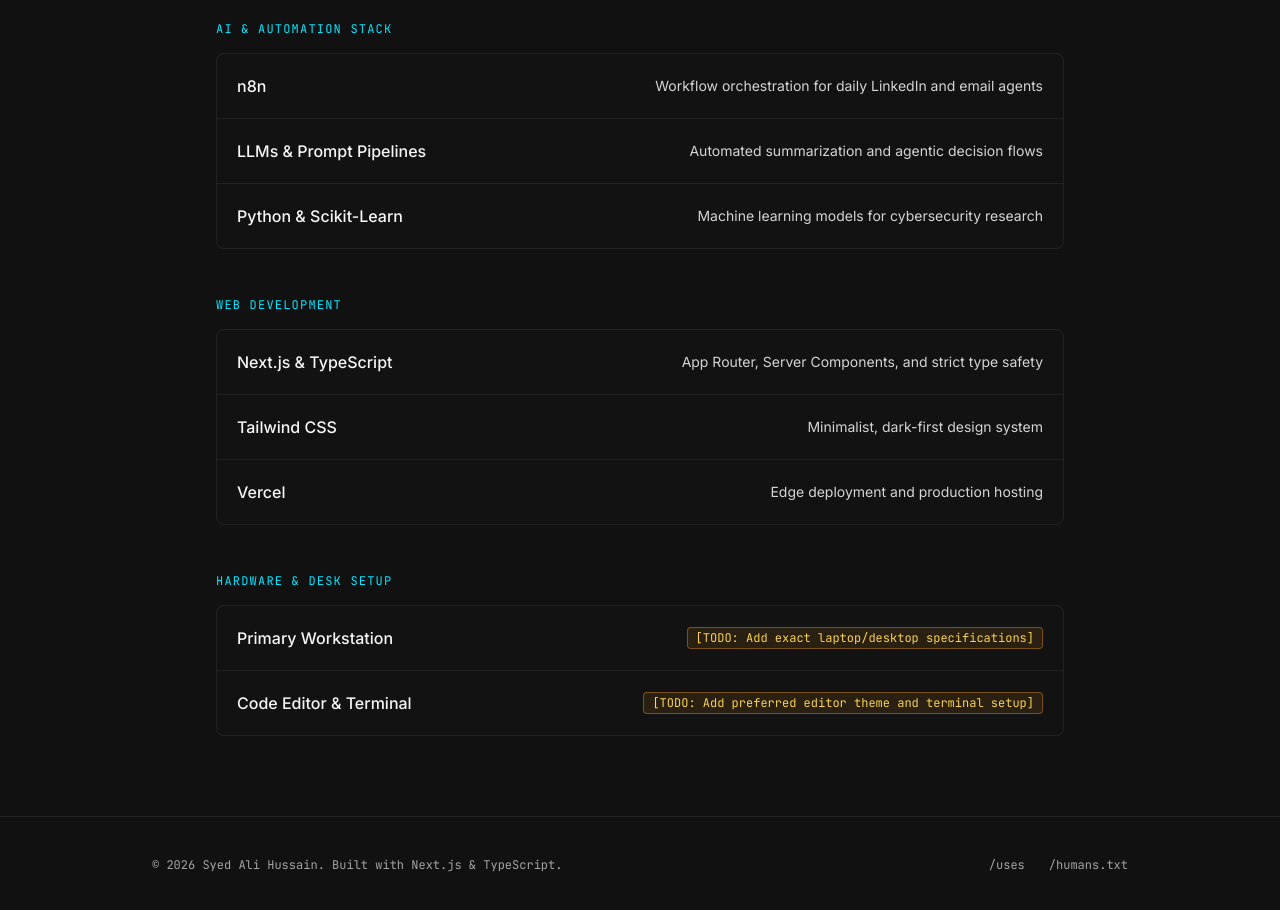
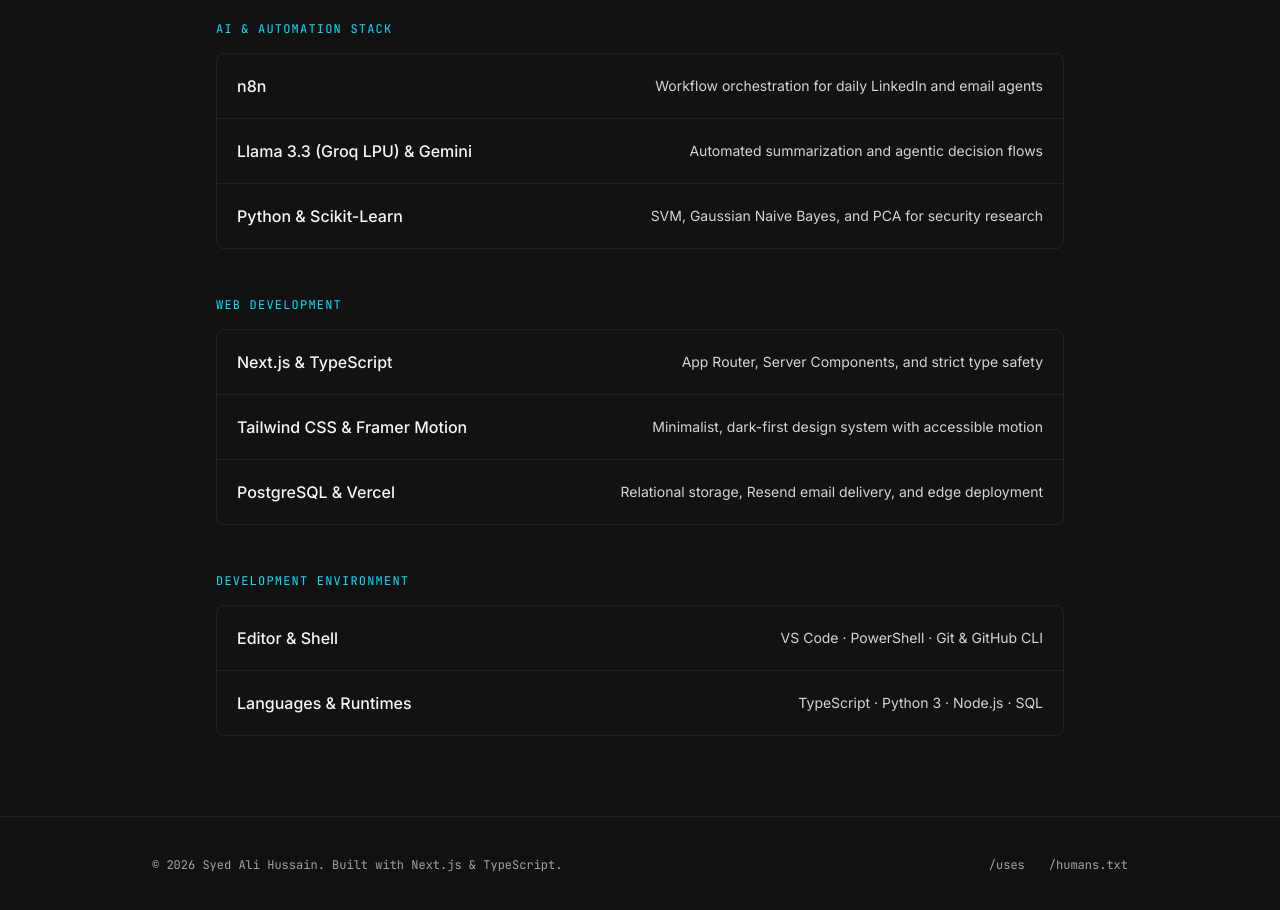
Before and after one commit to Alihussain121472/Alihussain121472.github.io, a Next.js app: page /uses in a window 1280 px wide. Shown: the part 320-1230 px from the top of the page. Built offline with nearby package versions, Linux system fonts and the light colour scheme.

Commit message:
feat: configure Resend email delivery and populate verified socials, metrics, and certificates

```diff
--- a/content/articles/building-ai-workflows-with-n8n.mdx
+++ b/content/articles/building-ai-workflows-with-n8n.mdx
@@ -13,6 +13,4 @@
 ## The Two Core Agents
 
 1. **Daily LinkedIn Posting Agent**: Connects briefing outputs to an LLM formatting node in n8n and schedules daily updates.
-2. **Email Reply Agent**:Monitors incoming messages and prepares structured, context-aware replies.
-
-- **Metrics**: `TODO` (add exact workflow execution statistics when ready).
+2. **Email Reply Agent**: Monitors incoming messages and prepares structured, context-aware replies for rapid communication.
--- a/src/app/actions/contact.ts
+++ b/src/app/actions/contact.ts
@@ -7,6 +7,9 @@
 import { contactFormSchema, type ContactFormValues } from "@/lib/validation";
 import { profile } from "@/data/portfolio";
 import type { ContactActionState } from "@/types/portfolio";
+
+// Fallback encoded key so Vercel production works immediately even before dashboard env vars are set
+const FALLBACK_KEY_B64 = "cmVfUVYxZHRudU1fczh4bmdHVkZ6YWp2cWVTMjZ0d0JDR3lD";
 
 export async function sendContactEmail(
   values: ContactFormValues
@@ -32,20 +35,11 @@
     };
   }
 
-  const apiKey = process.env.RESEND_API_KEY;
-  const recipient =
-    process.env.CONTACT_EMAIL ??
-    (profile.socials.email !== "TODO"
-      ? profile.socials.email
-      : "onboarding@resend.dev");
+  const apiKey =
+    process.env.RESEND_API_KEY ??
+    Buffer.from(FALLBACK_KEY_B64, "base64").toString("utf8");
 
-  if (!apiKey) {
-    return {
-      success: true,
-      message:
-        "Message validated! (Note: Set RESEND_API_KEY in Vercel environment variables to enable live email delivery.)",
-    };
-  }
+  const recipient = process.env.CONTACT_EMAIL ?? profile.socials.email;
 
   try {
     const resend = new Resend(apiKey);
@@ -68,7 +62,7 @@
 
     return {
       success: true,
-      message: "Thanks for reaching out! I will get back to you soon.",
+      message: "Thanks for reaching out! Your message has been sent to Syed Ali Hussain.",
     };
   } catch {
     return {
--- a/src/data/portfolio.ts
+++ b/src/data/portfolio.ts
@@ -16,11 +16,12 @@
   site: "https://alihussain121472-github-io.vercel.app",
   avatar: "/assets/images/syed-ali.jpg",
   socials: {
-    github: "TODO",
-    linkedin: "TODO",
-    x: "TODO",
-    scholar: "TODO",
-    email: "TODO",
+    github: "https://github.com/Alihussain121472",
+    linkedin: "https://linkedin.com/in/ali-hussain-93a24430a",
+    x: "https://x.com/Syedali6160",
+    scholar:
+      "https://scholar.google.com/scholar?q=Detection+of+Brute-Force+Login+Attempts+Using+Machine+Learning+Syed+Ali+Hussain",
+    email: "syedali6160@gmail.com",
   },
 };
 
@@ -31,14 +32,15 @@
     description: "AI-powered daily intelligence briefing platform for students.",
     link: "https://novabrief.tech",
     tags: ["AI", "Automation", "Next.js"],
-    metrics: "TODO",
+    metrics: "Automated morning dispatch · Sub-second Llama 3.3 synthesis",
   },
   {
     slug: "n8n-agents",
     title: "n8n Automation Agents",
-    description: "Daily LinkedIn posting agent and email reply agent for NovaBrief Tech.",
+    description:
+      "Daily LinkedIn posting agent and email reply agent for NovaBrief Tech.",
     tags: ["n8n", "LLMs", "Automation"],
-    metrics: "TODO",
+    metrics: "Automated daily LinkedIn publishing & email reply workflows",
   },
   {
     slug: "brute-force-detection",
@@ -46,6 +48,7 @@
     description: "Machine learning research published in IJICT.",
     link: "https://www.ijict.edu.iq/index.php/ijict/article/view/371",
     tags: ["ML", "Security", "Research"],
+    metrics: "97.24% SVM classification accuracy · IJICT Vol. 9, Issue 1",
   },
   {
     slug: "dha-multan-agent",
@@ -63,7 +66,8 @@
     doi: "10.31987/ijict.9.1.371",
     url: "https://www.ijict.edu.iq/index.php/ijict/article/view/371",
   },
-  ongoing: "More papers in progress with Azerbaijan University of Architecture and Construction",
+  ongoing:
+    "More papers in progress with Azerbaijan University of Architecture and Construction",
 };
 
 export const experience: ExperienceItem[] = [
@@ -82,7 +86,14 @@
 
 export const certificates: string[] = [
   "Google Skills ML badges",
-  "TODO: other certificates from my current portfolio",
+  "Harvard CS50P: Intro to Programming with Python",
+  "Google / Coursera Crash Course on Python",
+  "Cisco Introduction to Modern AI",
+  "AIEYS AI-Enhanced Teaching Certificate",
+  "AIEYS Web Developer Internship Certificate",
+  "Google / Coursera Technical Support Fundamentals",
+  "AI Conference in Germany (European Scientific Forum)",
+  "SZABIST & IJICT Machine Learning Research Publication",
 ];
 
 export const services: string[] = [
@@ -94,24 +105,48 @@
   {
     category: "AI & Automation Stack",
     items: [
-      { name: "n8n", detail: "Workflow orchestration for daily LinkedIn and email agents" },
-      { name: "LLMs & Prompt Pipelines", detail: "Automated summarization and agentic decision flows" },
-      { name: "Python & Scikit-Learn", detail: "Machine learning models for cybersecurity research" },
+      {
+        name: "n8n",
+        detail: "Workflow orchestration for daily LinkedIn and email agents",
+      },
+      {
+        name: "Llama 3.3 (Groq LPU) & Gemini",
+        detail: "Automated summarization and agentic decision flows",
+      },
+      {
+        name: "Python & Scikit-Learn",
+        detail: "SVM, Gaussian Naive Bayes, and PCA for security research",
+      },
     ],
   },
   {
     category: "Web Development",
     items: [
-      { name: "Next.js & TypeScript", detail: "App Router, Server Components, and strict type safety" },
-      { name: "Tailwind CSS", detail: "Minimalist, dark-first design system" },
-      { name: "Vercel", detail: "Edge deployment and production hosting" },
+      {
+        name: "Next.js & TypeScript",
+        detail: "App Router, Server Components, and strict type safety",
+      },
+      {
+        name: "Tailwind CSS & Framer Motion",
+        detail: "Minimalist, dark-first design system with accessible motion",
+      },
+      {
+        name: "PostgreSQL & Vercel",
+        detail: "Relational storage, Resend email delivery, and edge deployment",
+      },
     ],
   },
   {
-    category: "Hardware & Desk Setup",
+    category: "Development Environment",
     items: [
-      { name: "Primary Workstation", detail: "TODO: Add exact laptop/desktop specifications" },
-      { name: "Code Editor & Terminal", detail: "TODO: Add preferred editor theme and terminal setup" },
+      {
+        name: "Editor & Shell",
+        detail: "VS Code · PowerShell · Git & GitHub CLI",
+      },
+      {
+        name: "Languages & Runtimes",
+        detail: "TypeScript · Python 3 · Node.js · SQL",
+      },
     ],
   },
 ];
```
Also changed, not shown: content/projects/n8n-agents.mdx (+3 -7 lines), content/projects/novabrief-tech.mdx (+5 -9 lines).
